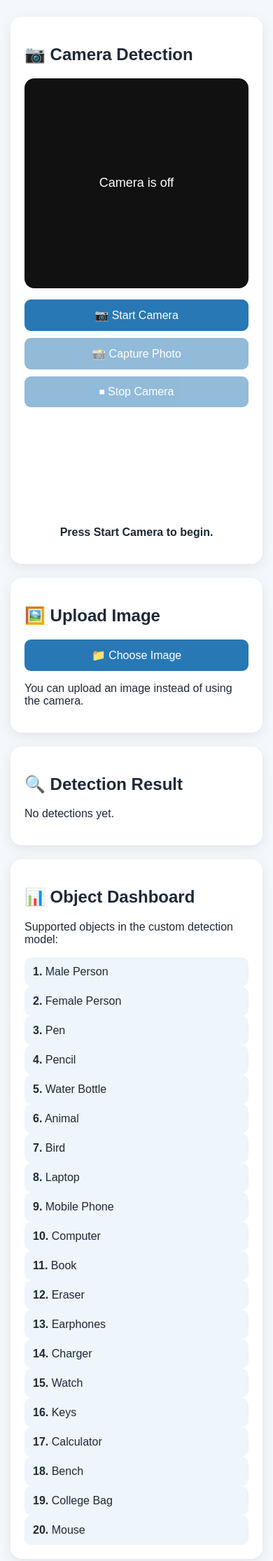
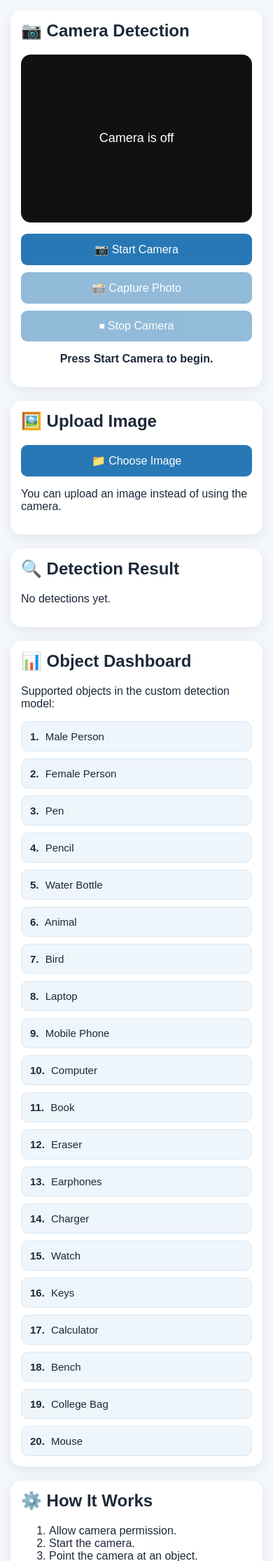
Before and after one commit to AdarshAnandPatil/real-time-object-detection, a Flask app: page / in a window 390 px wide. Shown: the part 100-2331 px from the top of the page at 70% size. Run offline with Flask 3, Linux system fonts and the light colour scheme; a map, chart or similar area stays blank.

Commit message:
Refactor CSS for improved readability and structure

```diff
--- a/static/style.css
+++ b/static/style.css
@@ -1,12 +1,225 @@
-*{box-sizing:border-box}body{margin:0;font-family:Arial;background:#f4f7fb;color:#1d2939}
-header{background:#243b53;color:white;text-align:center;padding:24px 12px}
-header h1{margin:0 0 7px;font-size:28px}header p{margin:0}
-main{max-width:950px;margin:24px auto;padding:0 15px}.card{background:white;border-radius:16px;padding:20px;margin-bottom:20px;box-shadow:0 5px 18px #00000014}
-.camera{position:relative;background:#111;border-radius:14px;overflow:hidden;min-height:300px;text-align:center}
-video{width:100%;display:block}.camera span{position:absolute;inset:0;display:flex;align-items:center;justify-content:center;color:white;font-size:18px}
-.buttons{display:flex;flex-wrap:wrap;gap:10px;justify-content:center;margin-top:16px}
-button,label{background:#2878b5;color:white;border:0;border-radius:9px;padding:13px 18px;font-size:16px;cursor:pointer}
-button:disabled{opacity:.5;cursor:not-allowed}label input{display:none}
-#status{text-align:center;font-weight:bold}#result{display:none;max-width:100%;border-radius:12px}
-#items{display:grid;grid-template-columns:repeat(auto-fit,minmax(180px,1fr));gap:10px}
-.item{background:#eef5fb;border-radius:10px;padding:12px}@media(max-width:600px){button,label{width:100%;text-align:center}header h1{font-size:23px}}
+* {
+    box-sizing: border-box;
+}
+
+body {
+    margin: 0;
+    font-family: Arial, sans-serif;
+    background: #f4f7fb;
+    color: #1d2939;
+}
+
+header {
+    background: #243b53;
+    color: white;
+    text-align: center;
+    padding: 24px 12px;
+}
+
+header h1 {
+    margin: 0 0 7px;
+    font-size: 28px;
+}
+
+header p {
+    margin: 0;
+}
+
+main {
+    max-width: 950px;
+    margin: 24px auto;
+    padding: 0 15px;
+}
+
+.card {
+    background: white;
+    border-radius: 16px;
+    padding: 20px;
+    margin-bottom: 20px;
+    box-shadow: 0 5px 18px #00000014;
+}
+
+.card h2 {
+    margin-top: 0;
+}
+
+
+/* =========================
+   CAMERA
+========================= */
+
+.camera {
+    position: relative;
+    background: #111;
+    border-radius: 14px;
+    overflow: hidden;
+    min-height: 300px;
+    text-align: center;
+}
+
+video {
+    width: 100%;
+    max-height: 500px;
+    display: block;
+    object-fit: contain;
+}
+
+.camera span {
+    position: absolute;
+    inset: 0;
+    display: flex;
+    align-items: center;
+    justify-content: center;
+    color: white;
+    font-size: 18px;
+}
+
+
+/* =========================
+   BUTTONS
+========================= */
+
+.buttons {
+    display: flex;
+    flex-wrap: wrap;
+    gap: 10px;
+    justify-content: center;
+    margin-top: 16px;
+}
+
+button,
+label {
+    background: #2878b5;
+    color: white;
+    border: 0;
+    border-radius: 9px;
+    padding: 13px 18px;
+    font-size: 16px;
+    cursor: pointer;
+    text-align: center;
+}
+
+button:hover,
+label:hover {
+    opacity: 0.9;
+}
+
+button:disabled {
+    opacity: 0.5;
+    cursor: not-allowed;
+}
+
+label input {
+    display: none;
+}
+
+
+/* =========================
+   STATUS
+========================= */
+
+#status {
+    text-align: center;
+    font-weight: bold;
+    margin-top: 16px;
+}
+
+
+/* =========================
+   CANVAS
+========================= */
+
+#canvas {
+    display: none;
+}
+
+
+/* =========================
+   RESULT IMAGE
+========================= */
+
+#result {
+    display: none;
+    width: 100%;
+    max-width: 800px;
+    margin: 15px auto;
+    border-radius: 12px;
+    border: 1px solid #d0d5dd;
+}
+
+
+/* =========================
+   DETECTION ITEMS
+========================= */
+
+#items {
+    display: grid;
+    grid-template-columns:
+        repeat(auto-fit, minmax(180px, 1fr));
+
+    gap: 10px;
+}
+
+.item {
+    background: #eef5fb;
+    border-radius: 10px;
+    padding: 12px;
+    border: 1px solid #d9e8f5;
+}
+
+
+/* =========================
+   OBJECT DASHBOARD
+========================= */
+
+#objectDashboard {
+    display: grid;
+
+    grid-template-columns:
+        repeat(auto-fit, minmax(180px, 1fr));
+
+    gap: 10px;
+}
+
+#objectDashboard .item {
+    background: #eef5fb;
+    border-radius: 10px;
+    padding: 12px;
+    border: 1px solid #d9e8f5;
+    font-size: 15px;
+}
+
+#objectDashboard .item b {
+    margin-right: 5px;
+}
+
+
+/* =========================
+   MOBILE
+========================= */
+
+@media (max-width: 600px) {
+
+    main {
+        margin-top: 15px;
+    }
+
+    .card {
+        padding: 15px;
+    }
+
+    header h1 {
+        font-size: 23px;
+    }
+
+    button,
+    label {
+        width: 100%;
+        text-align: center;
+    }
+
+    .camera {
+        min-height: 240px;
+    }
+
+}
```
